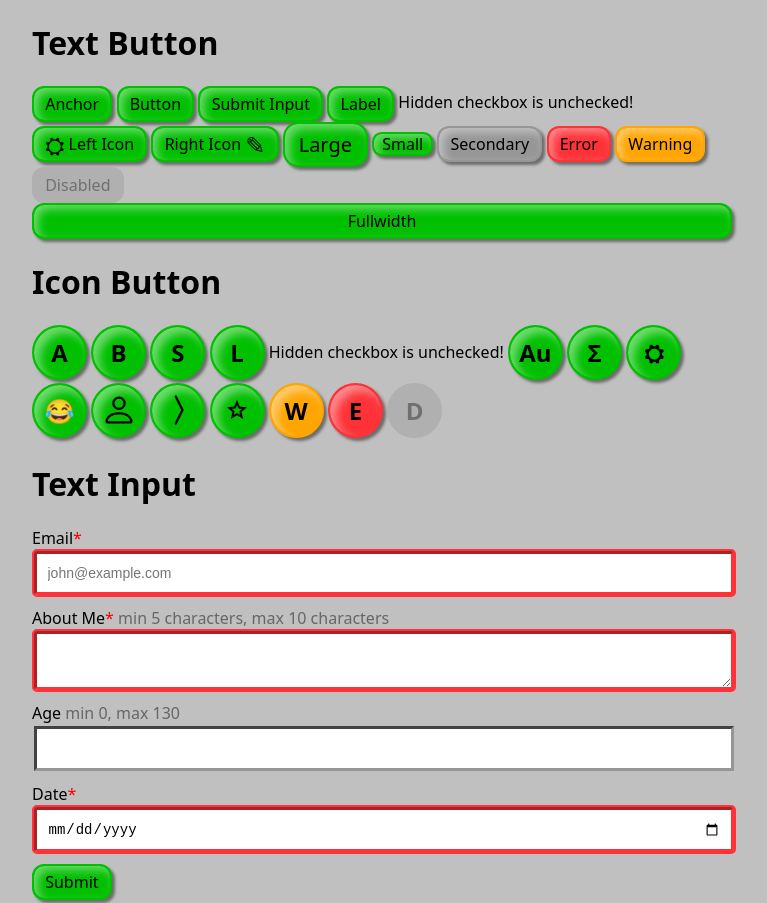
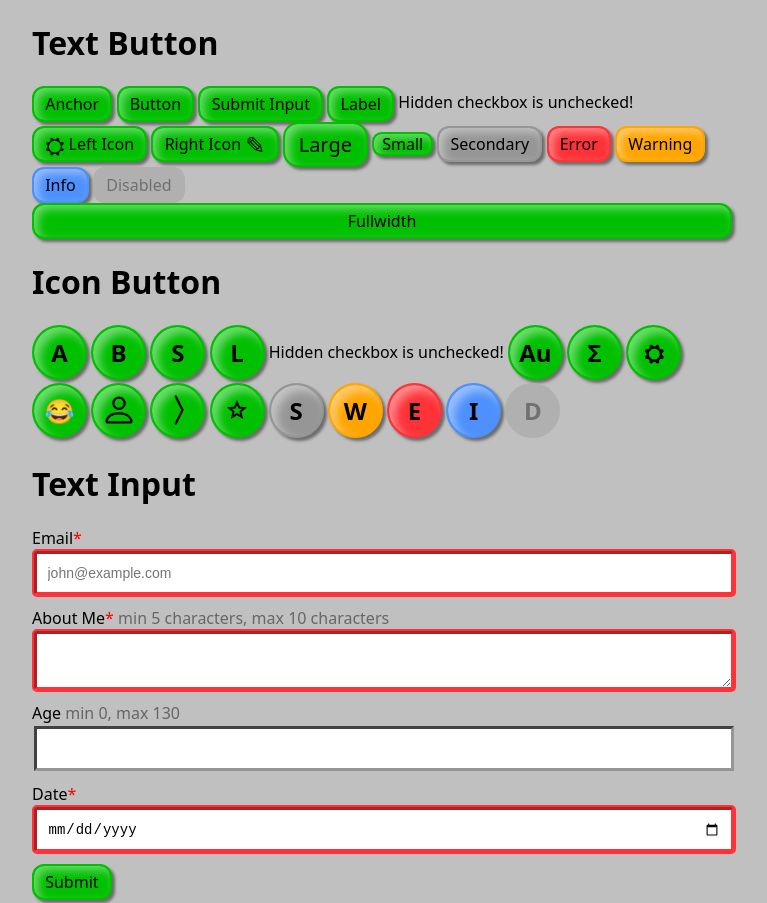
Before and after one commit to thirsty-wing/trumpet-css, a plain HTML site: page index.html in a window 1280 px wide. Shown: the top 903 px of the page, without its empty margins (258-1025 px from the left). Drawn offline with nearby package versions, Linux system fonts and the light colour scheme.

Commit message:
feat: 🎸 add info-colored things, properly disabled buttons

```diff
--- a/index.html
+++ b/index.html
@@ -96,7 +96,8 @@
       <button ontouchstart class="text-button -secondary">Secondary</button>
       <button ontouchstart class="text-button -error">Error</button>
       <button ontouchstart class="text-button -warn">Warning</button>
-      <button ontouchstart class="text-button -disabled">Disabled</button>
+      <button ontouchstart class="text-button -info">Info</button>
+      <button disabled class="text-button">Disabled</button>
       <button ontouchstart class="text-button -fullwidth">Fullwidth</button>
       <h1 id="icon-button-section">Icon Button</h1>
       <a
@@ -194,13 +195,19 @@
       <button ontouchstart class="icon-button" title="Material Icon">
         <span class="material-symbols-outlined icon">star</span>
       </button>
+      <button ontouchstart class="icon-button -secondary" title="Secondary">
+        <span class="icon">S</span>
+      </button>
       <button ontouchstart class="icon-button -warn" title="Warn">
         <span class="icon">W</span>
       </button>
       <button ontouchstart class="icon-button -error" title="Error">
         <span class="icon">E</span>
       </button>
-      <button ontouchstart class="icon-button -disabled" title="Disabled">
+      <button ontouchstart class="icon-button -info" title="Info">
+        <span class="icon">I</span>
+      </button>
+      <button ontouchstart disabled class="icon-button" title="Disabled">
         <span class="icon">D</span>
       </button>
       <h1>Text Input</h1>
@@ -294,6 +301,10 @@
         <div class="heading">Error</div>
         <div class="body">This is an error alert banner</div>
       </div>
+      <div class="alert-banner -info">
+        <div class="heading">Info</div>
+        <div class="body">This is an info alert banner</div>
+      </div>
     </main>
   </body>
 </html>
--- a/trumpet.css
+++ b/trumpet.css
@@ -1,5 +1,6 @@
 :root {
   --disabled-tc: #b0b0b0;
+  --disabled-text-tc: #707070;
   --error-tc: #ff3238;
   --success-tc: #00c000;
   --secondary-tc: #969696;
@@ -43,7 +44,7 @@
   user-select: none;
   vertical-align: middle;
   -webkit-user-select: none;
-  &:active {
+  &:active&:not(:disabled) {
     transform: scale(0.94);
     box-shadow:
       0.5px 0.5px 1px #00000070,
@@ -72,11 +73,15 @@
     background-color: var(--warn-tc);
     border-color: var(--warn-tc);
   }
-  &.-disabled {
+  &.-info {
+    background-color: var(--info-tc);
+    border-color: var(--info-tc);
+  }
+  &:disabled {
     background-color: var(--disabled-tc);
     border-color: var(--disabled-tc);
-    color: #707070;
-    pointer-events: none;
+    color: var(--disabled-text-tc);
+    cursor: not-allowed;
     box-shadow: none;
   }
   > .icon {
@@ -116,7 +121,7 @@
   width: 55px;
   user-select: none;
   -webkit-user-select: none;
-  &:active {
+  &:active&:not(:disabled) {
     transform: scale(0.94);
     box-shadow:
       1px 1px 3px #00000070,
@@ -137,11 +142,15 @@
     background-color: var(--warn-tc);
     border-color: var(--warn-tc);
   }
-  &.-disabled {
+  &.-info {
+    background-color: var(--info-tc);
+    border-color: var(--info-tc);
+  }
+  &:disabled {
     background-color: var(--disabled-tc);
     border-color: var(--disabled-tc);
-    color: #707070;
-    pointer-events: none;
+    color: var(--disabled-text-tc);
+    cursor: not-allowed;
     box-shadow: 0px 0px 0px #00000070;
   }
 
@@ -220,6 +229,9 @@
   &.-warn {
     background-color: var(--warn-tc);
   }
+  &.-info {
+    background-color: var(--info-tc);
+  }
   > .heading {
     margin: 0.5em 1em;
   }
```
Also changed, not shown: 1 other file.
